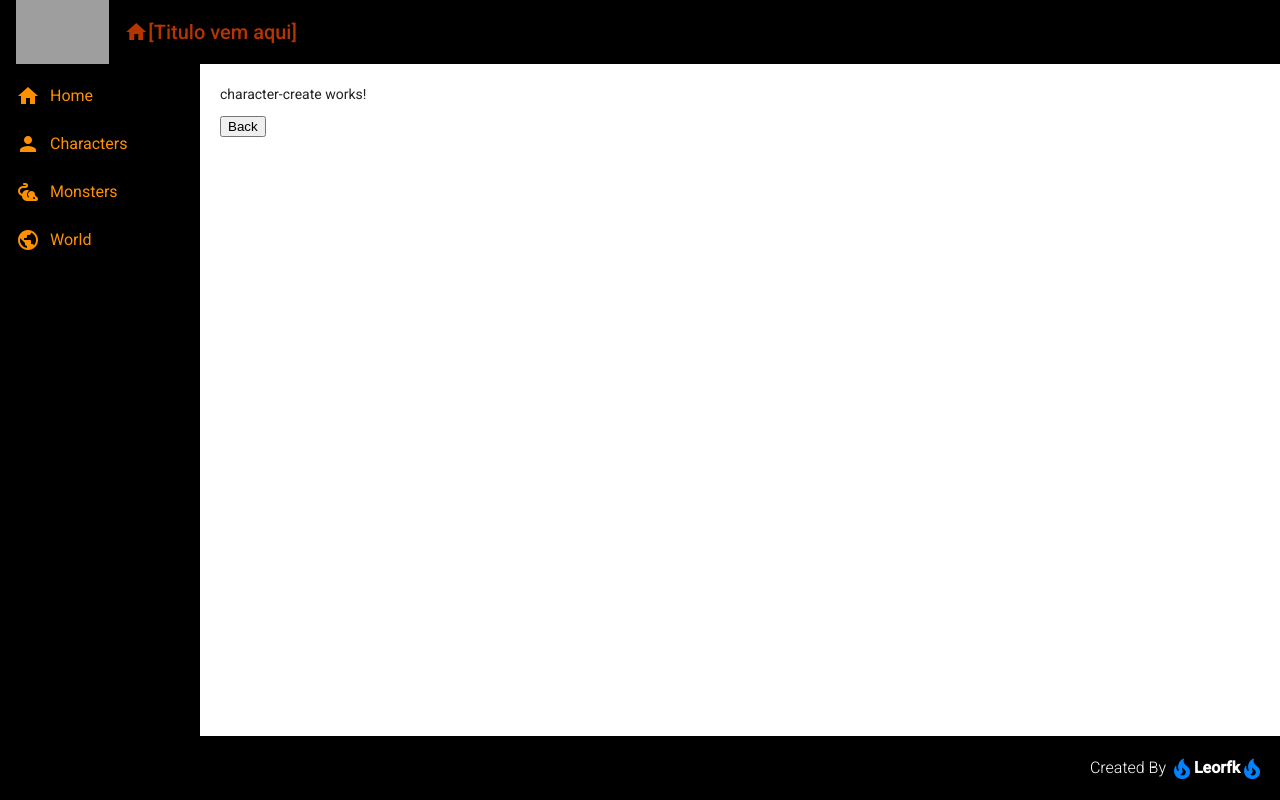
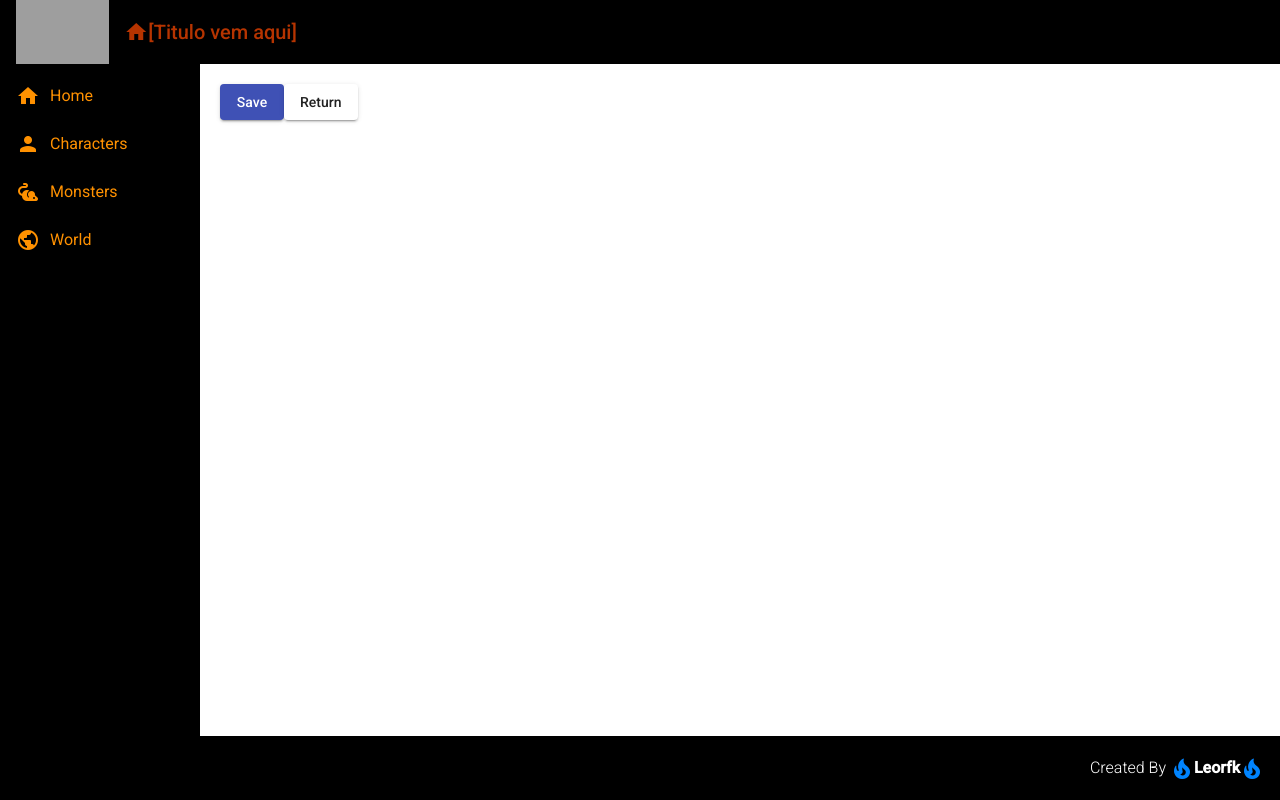
Before and after one commit to Leorfk/witcher-front, an Angular app in the folder frontend/: page /characters/create in a window 1280 px wide. Built offline with nearby package versions, Linux system fonts and the light colour scheme; grey boxes are pictures that could not be loaded.

Commit message:
testando o snack bar

```diff
--- a/frontend/src/app/app.module.ts
+++ b/frontend/src/app/app.module.ts
@@ -8,6 +8,8 @@ import { MatSidenavModule } from '@angular/material/sidenav';
 import { MatListModule } from '@angular/material/list';
 import { MatCardModule} from '@angular/material/card';
 import { MatButtonModule } from '@angular/material/button';
+import { MatSnackBarModule} from '@angular/material/snack-bar';
+
 import { HeaderComponent } from './componets/template/header/header.component';
 import { FooterComponent } from './componets/template/footer/footer.component';
 import { NavComponent } from './componets/template/nav/nav.component';
@@ -21,7 +23,8 @@ const Material = [
   MatSidenavModule,
   MatListModule,
   MatCardModule,
-  MatButtonModule
+  MatButtonModule,
+  MatSnackBarModule
 ];
 
 const Components = [
--- /dev/null
+++ b/frontend/src/app/componets/character/character-service/character.service.ts
@@ -0,0 +1,19 @@
+import { Injectable } from '@angular/core';
+import { MatSnackBar } from '@angular/material/snack-bar';
+
+@Injectable({
+  providedIn: 'root'
+})
+export class CharacterService {
+
+  constructor(private snack: MatSnackBar) { }
+
+
+  showMessage(msg: string): void{
+    this.snack.open(msg, 'close', {
+      duration: 4000,
+      horizontalPosition: 'center',
+      verticalPosition: 'top'
+    });
+  }
+}
--- a/frontend/src/app/views/character-crud/character-create/character-create.component.html
+++ b/frontend/src/app/views/character-crud/character-create/character-create.component.html
@@ -1,2 +1,2 @@
-<p>character-create works!</p>
-<button routerLink="/characters">Back</button>
+<button mat-raised-button color="primary" (click)="save()">Save</button>
+<button mat-raised-button color="default" (click)="back()">Return</button>
--- a/frontend/src/app/views/character-crud/character-create/character-create.component.ts
+++ b/frontend/src/app/views/character-crud/character-create/character-create.component.ts
@@ -1,3 +1,5 @@
+import { Router } from '@angular/router';
+import { CharacterService } from './../../../componets/character/character-service/character.service';
 import { Component, OnInit } from '@angular/core';
 
 @Component({
@@ -7,9 +9,20 @@ import { Component, OnInit } from '@angular/core';
 })
 export class CharacterCreateComponent implements OnInit {
 
-  constructor() { }
+  constructor(
+    private characterService: CharacterService,
+    private router: Router) { }
 
   ngOnInit(): void {
   }
 
+  save(): void {
+    this.characterService.showMessage('Personagem salvo com sucesso!!!');
+  }
+
+  back(): void {
+    this.characterService.showMessage('Arregou!!!');
+    this.router.navigate(['/characters']);
+  }
+
 }
```
Also changed, not shown: frontend/src/app/componets/character/character.model.ts (renamed from frontend/src/app/views/character-crud/character.model.ts), 1 other file (tests, documents, lock files or other folders).
